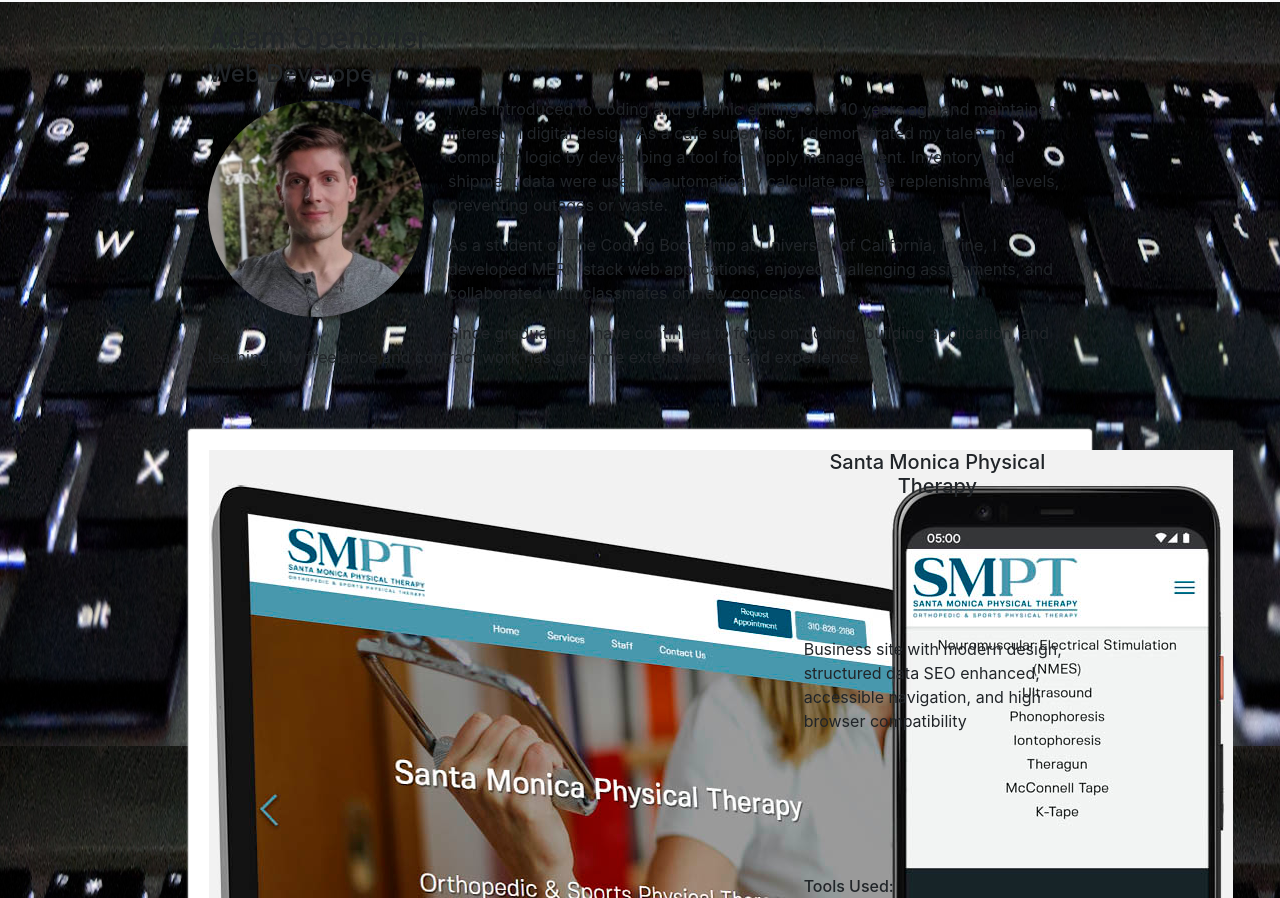
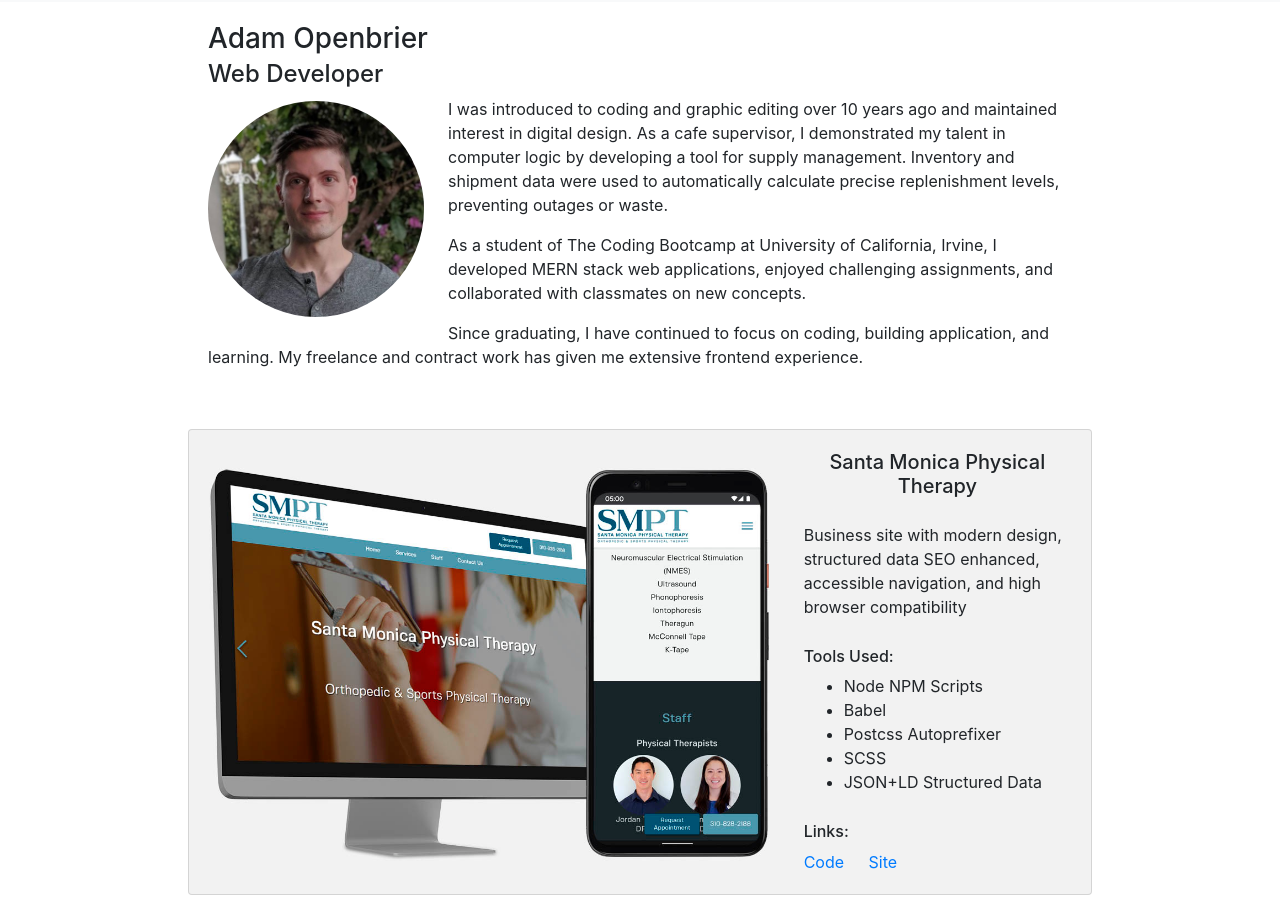
Before and after one commit to aOpenbrier/aOpenbrier.github.io, a plain HTML site: page index.html in a window 1280 px wide. Shown: the part 54-952 px from the top of the page. Drawn offline with nearby package versions, Linux system fonts and the light colour scheme.

Commit message:
remove background image

```diff
--- a/style.css
+++ b/style.css
@@ -6,25 +6,14 @@
 
 body{
     /*MOBILE-FIRST SIZING BACKGROUND */
-    background: white url("images/keys.jpg") center top no-repeat fixed;
+
     background-size: 300%;
 }
 
 .card {
-    box-shadow: 0 0 2px white,
-                2px 3px 1px rgba(0, 0, 0, .4);
+    background: #f2f2f2;
 }
 
-/* TABLET RESPONSIVE BACKGROUND SIZING  */
-@media only screen and (min-width: 768px){
-    body{
-        background-size: 200%;
-    }
+.card img {
+    max-width: 100%;
 }
-
-/* DESKTOP RESPONSIVE BACKGROUND SIZING */
-@media only screen and (min-width: 992px){
-    body{
-        background-size: 100%;
-    }
-}
```
